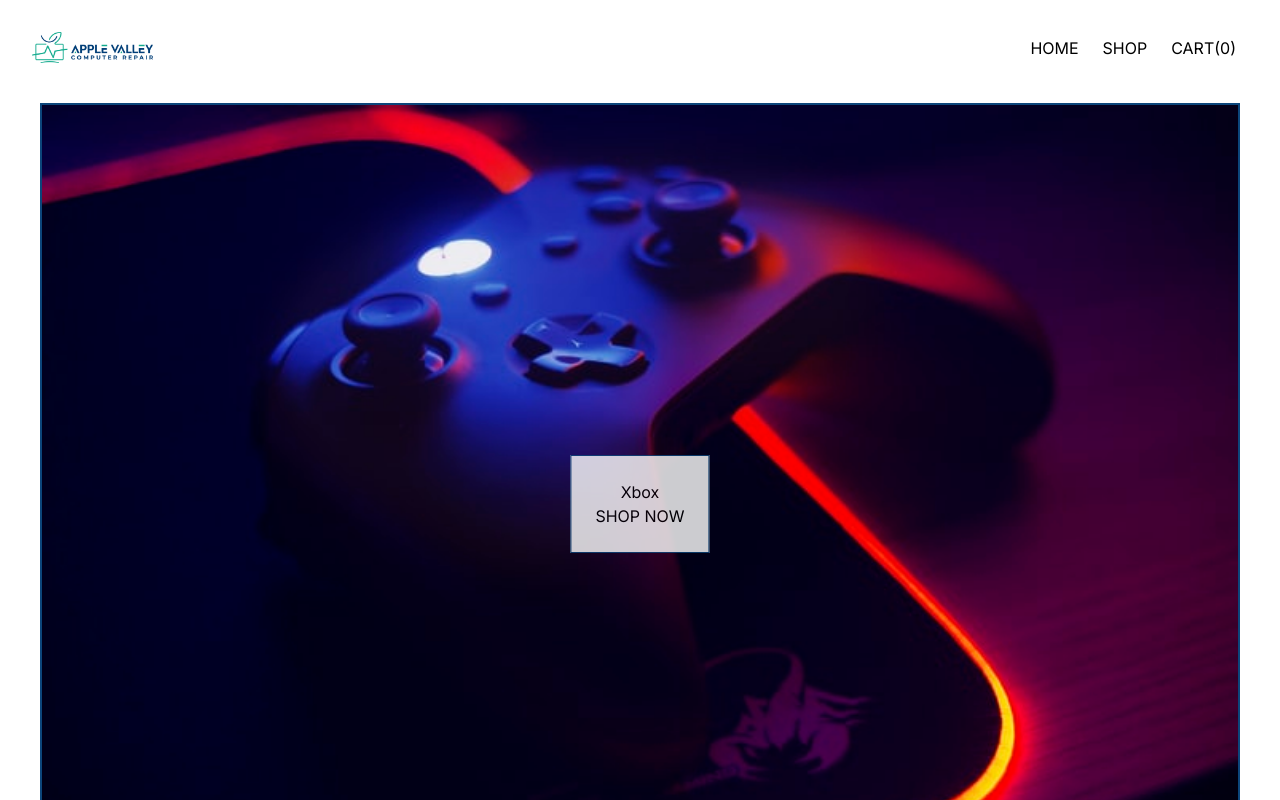
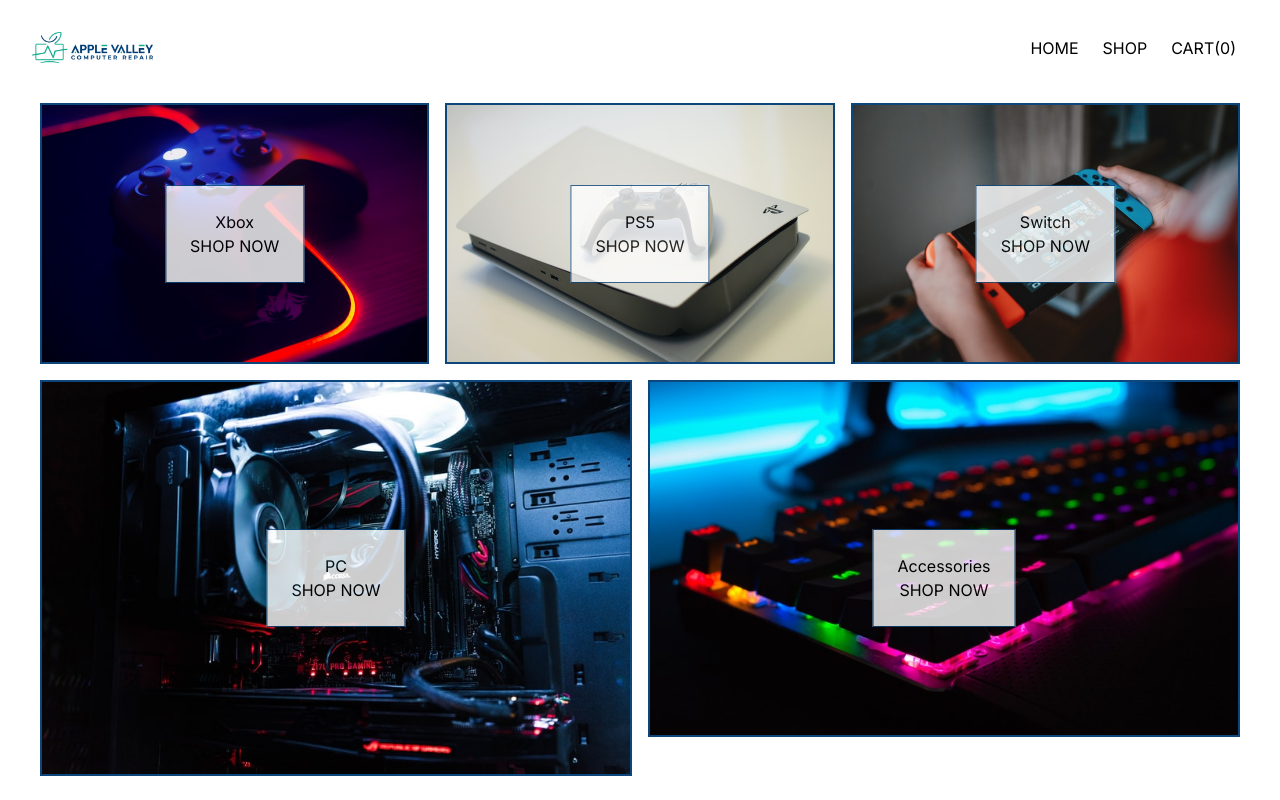
Before and after one commit to sosaemilio/ecommerce-wdd430, a Next.js app: page / in a window 1280 px wide. Shown: the top 800 px of the page. Built offline with nearby package versions, Linux system fonts and the light colour scheme.

Commit message:
Fix div size

```diff
--- a/src/app/globals.css
+++ b/src/app/globals.css
@@ -41,7 +41,8 @@
   padding: 0 2rem;
 }
 
-@media screen and (min-width: 1000px) {
+
+@media screen and (min-width: 600px) {
   .small {
     display: grid;
     grid-template-columns: 1fr 1fr 1fr;
@@ -52,8 +53,3 @@
     grid-template-columns: 1fr 1fr;
   }
 }
-
-.small, .large {
-  display: flex;
-  flex-direction: column;
-}
```
